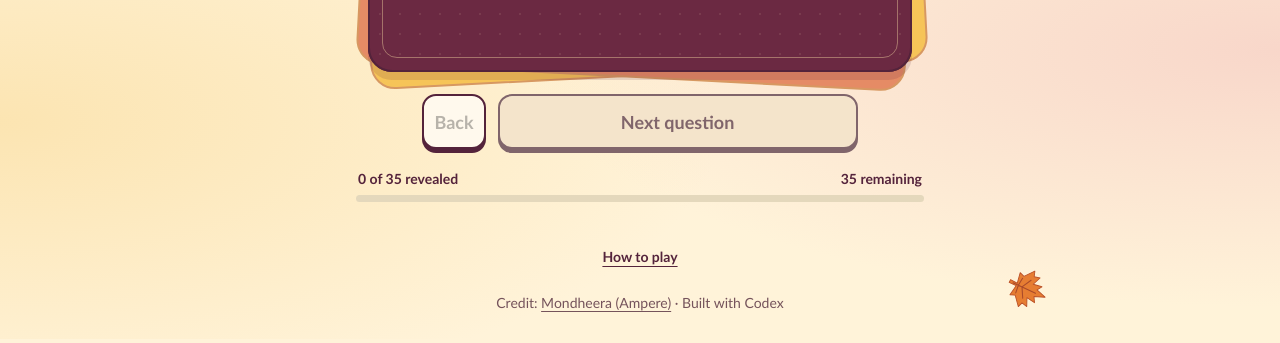
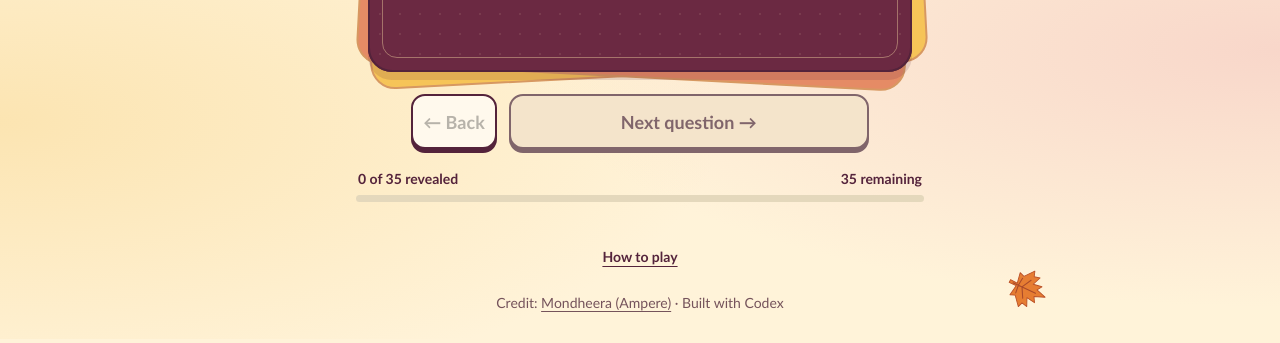
Before and after one commit to ampere-qiu/ampere-qiu.github.io, a plain HTML site: page conversationcards/index.html in a window 1280 px wide. Shown: the part 457-800 px from the top of the page. Drawn offline with Linux system fonts and the light colour scheme.

Commit message:
Add directional arrows to Back and Next question controls

```diff
--- a/conversationcards/index.html
+++ b/conversationcards/index.html
@@ -58,7 +58,7 @@
 <svg class="mascot pie" viewBox="0 0 220 190" aria-hidden="true"><use href="#pie"/></svg>
 <section class="game" aria-label="Conversation card game">
 <div class="card-wrap"><div class="waiting-card front" aria-hidden="true"><svg class="turkey" viewBox="0 0 200 180"><use href="#turkey"/></svg><span class="front-title">Let’s talk turkey.</span><span class="tap">Tap to open</span></div><div class="card-motion" id="card-motion"><button class="card" id="card" aria-label="Flip to reveal your first question" aria-pressed="false"><span class="face front" id="front"><svg class="turkey" viewBox="0 0 200 180" aria-hidden="true"><use href="#turkey"/></svg><span class="front-title">Let’s talk turkey.</span><span class="tap">Tap to open</span></span><span class="face back" id="back" aria-hidden="true"><svg class="little-leaf" aria-hidden="true"><use href="#leaf"/></svg><span class="category" id="category"></span><span class="question" id="question"></span></span></button></div></div>
-<div class="actions"><button class="secondary" id="previous" disabled>Back</button><button class="primary" id="next" disabled>Next question</button></div>
+<div class="actions"><button class="secondary" id="previous" disabled>← Back</button><button class="primary" id="next" disabled>Next question →</button></div>
 <div class="progress-row"><span id="count">0 of 35 questions</span><span id="remaining">35 remaining</span></div><div class="track" role="progressbar" aria-label="Questions revealed" aria-valuemin="0" aria-valuemax="35" aria-valuenow="0" id="progress"><div class="fill" id="fill"></div></div>
 </section></div>
 <details><summary>How to play</summary><p>Tap a card to open it. Choose “Next question” to tuck it behind the deck, then tap the new face-down card. Use “Back” to revisit an earlier question. 18 thoughtful questions, 17 playful ones. No repeats in a round.</p></details>
@@ -230,7 +230,7 @@ function render(){
   card.setAttribute('aria-pressed',String(revealed));
   el('front').setAttribute('aria-hidden',String(revealed));
   el('back').setAttribute('aria-hidden',String(!revealed));
-  el('next').textContent=state.cursor===TOTAL-1?'Play again':'Next question';
+  el('next').textContent=state.cursor===TOTAL-1?'Play again':'Next question →';
   el('next').disabled=busy||!revealed;
   card.disabled=busy;
   el('previous').disabled=busy||state.cursor===0;
```
